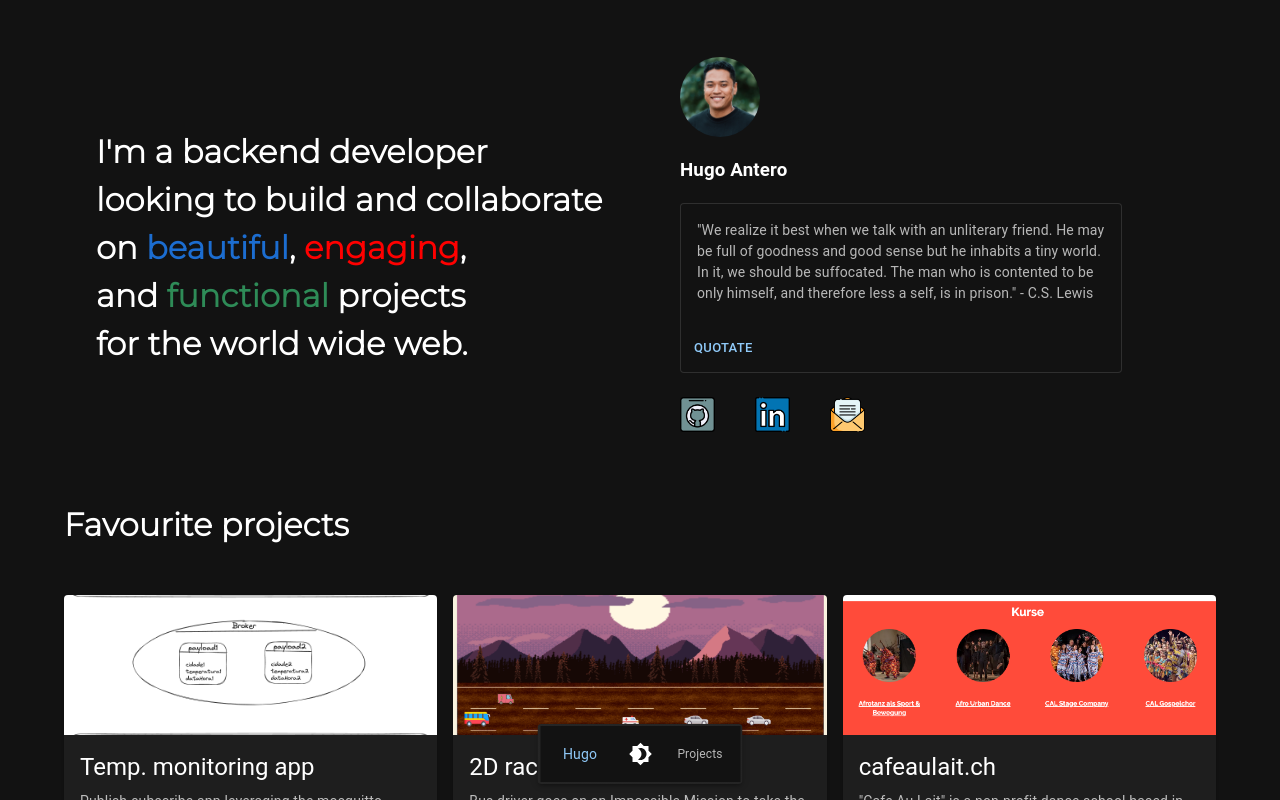
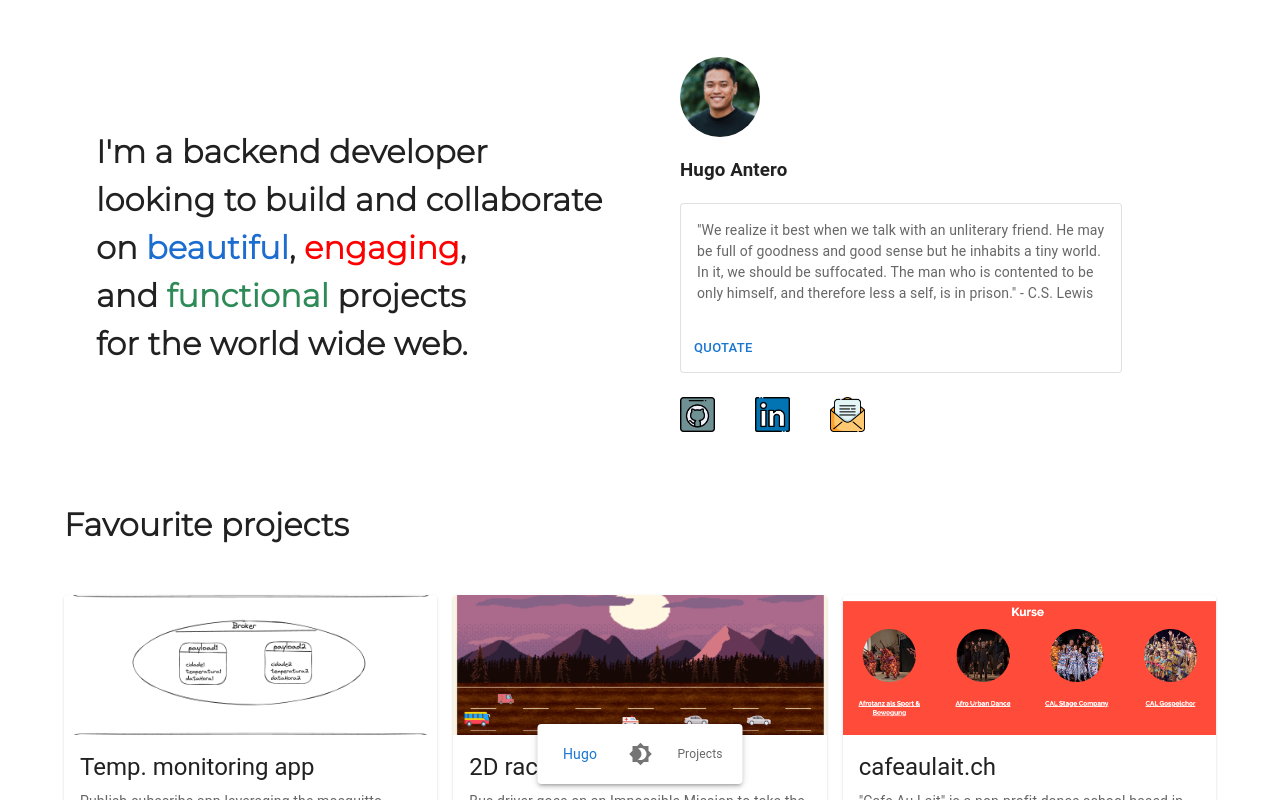
Before and after one commit to vntero/vntero-dot-com, a React (Create React App) app: page / in a window 1280 px wide. Shown: the top 800 px of the page. Built offline with nearby package versions, Linux system fonts and the light colour scheme.

Commit message:
comments out dark mode

```diff
--- a/src/App.js
+++ b/src/App.js
@@ -26,8 +26,8 @@ function App() {
   })
 
   return (
-    <ThemeProvider theme={darkTheme}>
-      <CssBaseline />
+    // <ThemeProvider theme={darkTheme}>
+    //   <CssBaseline />
     <div className="App">
       <Routes>
         <Route path="/" element={<About />} />
@@ -37,7 +37,7 @@ function App() {
 
       <Footer />
     </div>
-    </ThemeProvider>
+    // </ThemeProvider>
   )
 }
 
--- /dev/null
+++ b/src/components/Theme.jsx
@@ -0,0 +1,12 @@
+import { useState } from "react"
+
+function Theme() {
+  const [mode, setMode] = useState("light")
+
+  const colourMode = () => {
+    setMode((previousMode) => (previousMode === 'light' ? 'dark' : 'light'))
+  }
+  return (
+
+  )
+}
```
Lines whose indentation alone changed are shown as unchanged.
